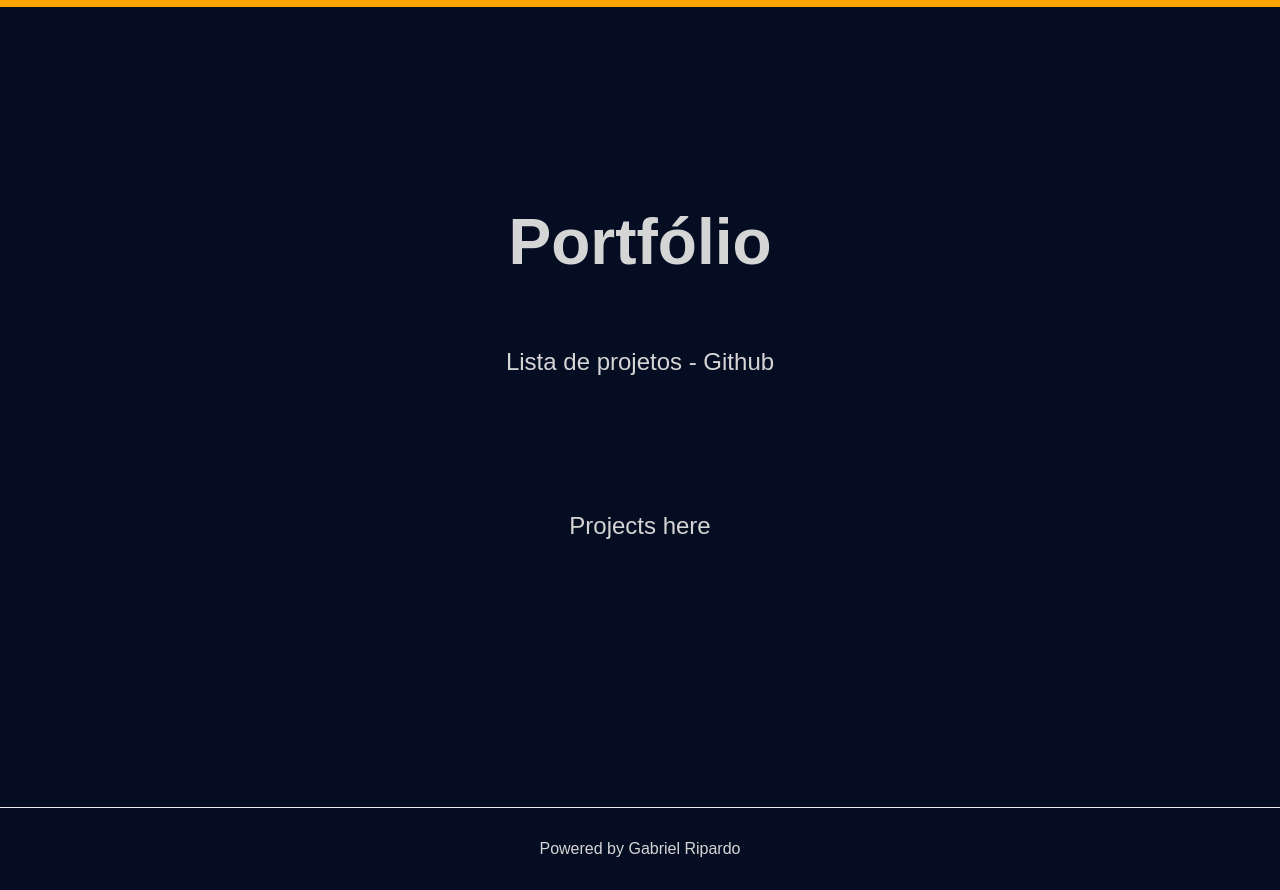
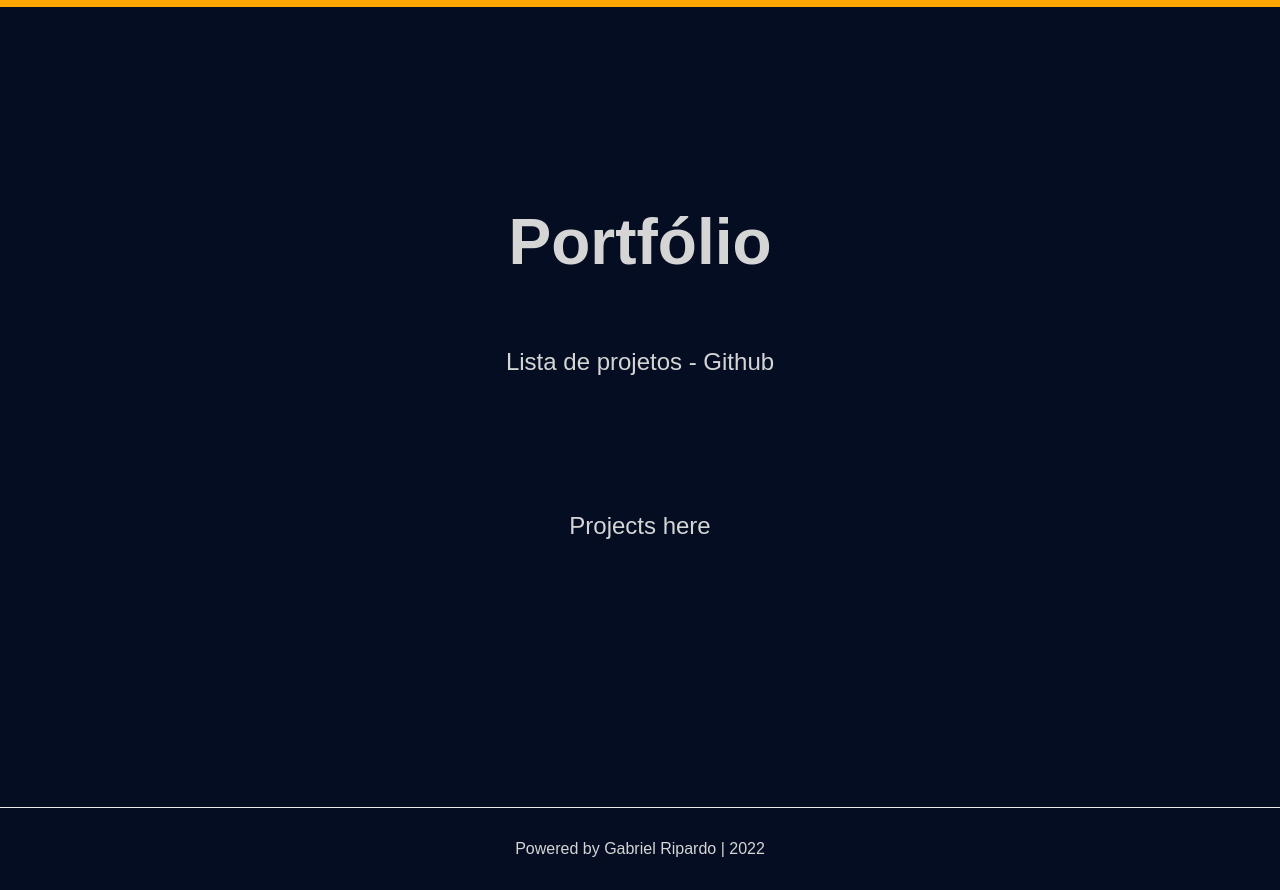
Before and after one commit to gabrielripardo/gabrielripardo.github.io, a Next.js app: page / in a window 1280 px wide. Built offline with nearby package versions, Linux system fonts and the light colour scheme.

Commit message:
add lastyear on footer

```diff
--- a/pages/index.tsx
+++ b/pages/index.tsx
@@ -4,6 +4,8 @@ import Image from 'next/image'
 import styles from '../styles/Home.module.css'
 
 const Home: NextPage = () => {
+  const curYear = new Date().getFullYear();
+
   return (
     <div className={styles.container}>
       <Head>
@@ -38,7 +40,7 @@ const Home: NextPage = () => {
           rel="noopener noreferrer"
         >
           Powered by{' '}
-         Gabriel Ripardo
+         Gabriel Ripardo | {curYear}
         </a>
       </footer>
     </div>
```
Also changed, not shown: 1 other file (tests, documents, lock files or other folders).
